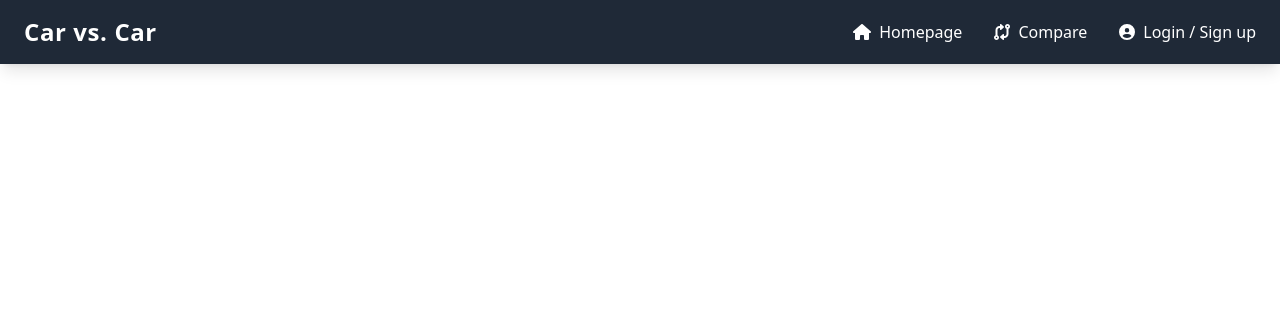
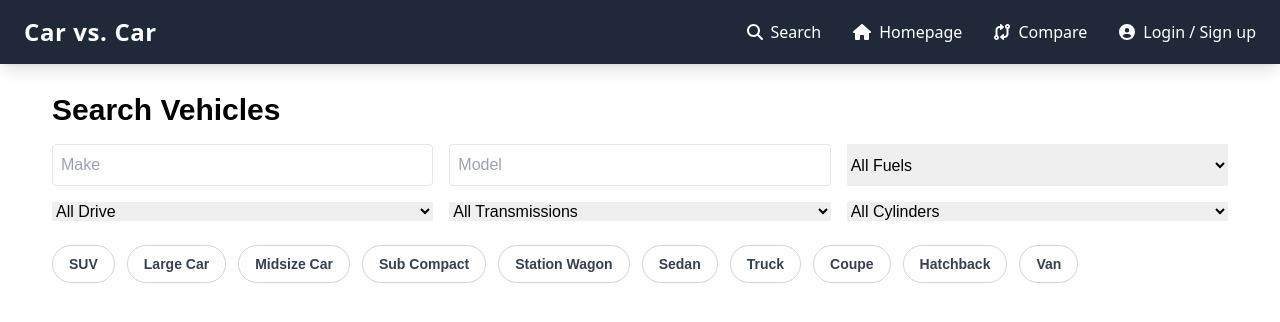
Before and after one commit to alramirez729/CarVsCar, a React (Create React App) app in the folder frontend/: page /searchVehicles in a window 1280 px wide. Shown: the top 322 px of the page. Built offline with nearby package versions, Linux system fonts and the light colour scheme.

Commit message:
Search Feature (Initial Skeleton)

```diff
--- a/frontend/src/App.js
+++ b/frontend/src/App.js
@@ -10,6 +10,7 @@ import Homepage from './pages/homepage';
 import Loginpage from './pages/loginpage';
 import Registerpage from './pages/registerPage';
 import UserDashboard from './pages/userDashboard.js';
+import SearchVehicles from './pages/searchVehicles.js';
 
 function App() {
   return (
@@ -25,6 +26,7 @@ function App() {
               <Route path="/login" element={<Loginpage />} />
               <Route path="/register" element= {<Registerpage />} />
               <Route path="/userDashboard" element={<UserDashboard />} />
+              <Route path="/searchVehicles" element={<SearchVehicles />}/>
 
             </Routes>
           </div>
--- a/frontend/src/components/Navbar.js
+++ b/frontend/src/components/Navbar.js
@@ -1,7 +1,7 @@
 import React, { useContext, useState, useRef, useEffect } from 'react';
 import { Link, useNavigate } from 'react-router-dom';
 import { FontAwesomeIcon } from '@fortawesome/react-fontawesome';
-import { faHome, faCodeCompare, faUserCircle, faSignOutAlt } from '@fortawesome/free-solid-svg-icons';
+import { faHome, faCodeCompare, faUserCircle, faSearch } from '@fortawesome/free-solid-svg-icons';
 import { AuthContext } from '../AuthContext.js';
 
 function Navbar() {
@@ -42,6 +42,12 @@ function Navbar() {
 
         {/* Navigation Links */}
         <ul className="flex items-center space-x-8">
+          <li>
+            <Link to="/searchVehicles" className="hover:text-cyan-400 hover:scale-125 transition duration-300 flex items-center space-x-2">
+              <FontAwesomeIcon icon={faSearch}/>
+              <span className="hidden sm:block font-sans hover:scale-105">Search</span>
+            </Link>
+          </li>
           <li>
             <Link to="/homepage" className="hover:text-cyan-400 hover:scale-125 transition duration-300 flex items-center space-x-2">
               <FontAwesomeIcon icon={faHome} />
--- /dev/null
+++ b/frontend/src/pages/searchVehicles.js
@@ -0,0 +1,156 @@
+import React, { useState, useEffect } from 'react';
+
+function SearchVehicles() {
+  const [filters, setFilters] = useState({
+    make: '',
+    model: '',
+    fuel_type: '',
+    drive: '',
+    transmission: '',
+    cylinders: '',
+  });
+  const [vehicles, setVehicles] = useState([]);
+  const [loading, setLoading] = useState(false);
+  const [selectedClass, setSelectedClass] = useState('');
+
+  const classMap = {
+    "SUV" : 'special purpose vehicle',
+    "Large Car" : 'special purpose vehicle' ||'large car',
+    "Midsize Car" : 'midsize car',
+    "Sub Compact" : 'subcompact car',
+    "Station Wagon" : 'midsize station wagon',
+    "Sedan": 'compact car',
+    "Truck": 'standard pickup truck',
+    "Coupe": 'two seater',
+    "Hatchback": 'hatchback',
+    "Van": 'van'
+  };
+
+  const buildQuery = (filters) => {
+    const query = new URLSearchParams();
+    Object.entries(filters).forEach(([key, value]) => {
+      if (value) query.append(key, value);
+    });
+    query.append('limit', 50);
+    return query.toString();
+  };
+
+  useEffect(() => {
+    const hasFilters = Object.values(filters).some(val => val.trim() !== '') || selectedClass;
+
+    if (!hasFilters) {
+      setVehicles([]);
+      return;
+    }
+
+    const fetchVehicles = async () => {
+      setLoading(true);
+      try {
+        const res = await fetch(
+          `https://api.api-ninjas.com/v1/cars?${buildQuery(filters)}`,
+          {
+            headers: {
+              'X-Api-Key': process.env.REACT_APP_API_KEY,
+            },
+          }
+        );
+        if (!res.ok) throw new Error(await res.text());
+
+        const data = await res.json();
+        console.log("Sample vehicle data:", data.slice(0, 50));
+
+        const classKeyword = classMap[selectedClass]?.toLowerCase();
+        const filtered = selectedClass
+          ? data.filter(car =>
+              car.class && car.class.toLowerCase().includes(classKeyword)
+            )
+          : data;
+
+        setVehicles(filtered);
+      } catch (err) {
+        console.error('Fetch error:', err.message);
+      } finally {
+        setLoading(false);
+      }
+    };
+
+    fetchVehicles();
+  }, [filters, selectedClass]);
+
+  return (
+    <div className="p-8">
+      <h1 className="text-3xl font-bold mb-4">Search Vehicles</h1>
+
+      <div className="grid grid-cols-2 md:grid-cols-3 gap-4 mb-6">
+        <input
+          placeholder="Make"
+          value={filters.make}
+          onChange={(e) => setFilters(f => ({ ...f, make: e.target.value.toLowerCase() }))}
+          className="p-2 border rounded"
+        />
+        <input
+          placeholder="Model"
+          value={filters.model}
+          onChange={(e) => setFilters(f => ({ ...f, model: e.target.value.toLowerCase() }))}
+          className="p-2 border rounded"
+        />
+        <select onChange={(e) => setFilters(f => ({ ...f, fuel_type: e.target.value }))}>
+          <option value="">All Fuels</option>
+          <option value="gas">Gas</option>
+          <option value="diesel">Diesel</option>
+          <option value="electricity">Electric</option>
+        </select>
+        <select onChange={(e) => setFilters(f => ({ ...f, drive: e.target.value }))}>
+          <option value="">All Drive</option>
+          <option value="fwd">FWD</option>
+          <option value="rwd">RWD</option>
+          <option value="awd">AWD</option>
+          <option value="4wd">4WD</option>
+        </select>
+        <select onChange={(e) => setFilters(f => ({ ...f, transmission: e.target.value }))}>
+          <option value="">All Transmissions</option>
+          <option value="a">Automatic</option>
+          <option value="m">Manual</option>
+        </select>
+        <select onChange={(e) => setFilters(f => ({ ...f, cylinders: e.target.value }))}>
+          <option value="">All Cylinders</option>
+          {[2, 3, 4, 5, 6, 8, 10, 12, 16].map(c => (
+            <option key={c} value={c}>{c}</option>
+          ))}
+        </select>
+      </div>
+
+      <div className="flex flex-wrap gap-3 mb-6">
+        {Object.keys(classMap).map(type => (
+          <button
+            key={type}
+            onClick={() => setSelectedClass(selectedClass === type ? '' : type)}
+            className={`px-4 py-2 rounded-full border text-sm font-semibold
+              ${selectedClass === type
+                ? 'bg-blue-600 text-white shadow-md'
+                : 'bg-white text-gray-700 border-gray-300 hover:bg-blue-100'}`}
+          >
+            {type}
+          </button>
+        ))}
+      </div>
+
+      {loading ? (
+        <p>Loading cars...</p>
+      ) : (
+        <div className="grid grid-cols-2 md:grid-cols-3 lg:grid-cols-4 gap-6">
+          {vehicles.map((car, idx) => (
+            <div key={idx} className="p-4 border rounded shadow bg-stone-50 hover:scale-105 hover:bg-teal-50 duration-300">
+              <h2 className="font-bold">{car.make} {car.model}</h2>
+              <p className="text-sm text-gray-600">{car.year}</p>
+              <p>MPG: {car.combination_mpg || 'N/A'}</p>
+              <p>{car.fuel_type}, {car.drive}</p>
+            </div>
+          ))}
+        </div>
+      )}
+    </div>
+  );
+}
+
+export default SearchVehicles;
```
